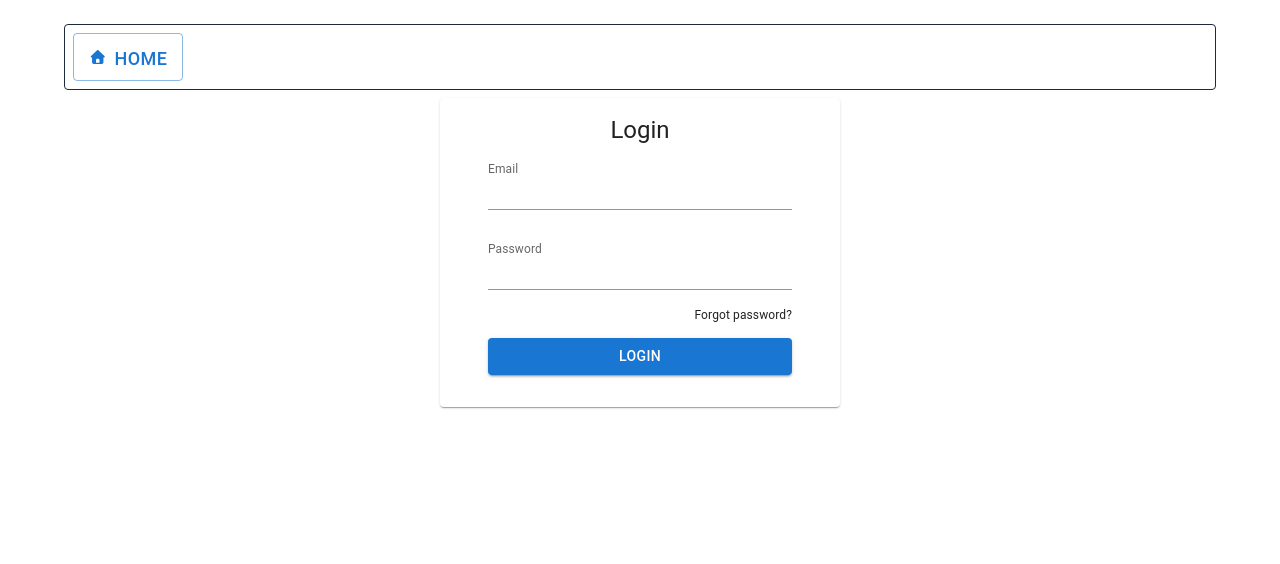
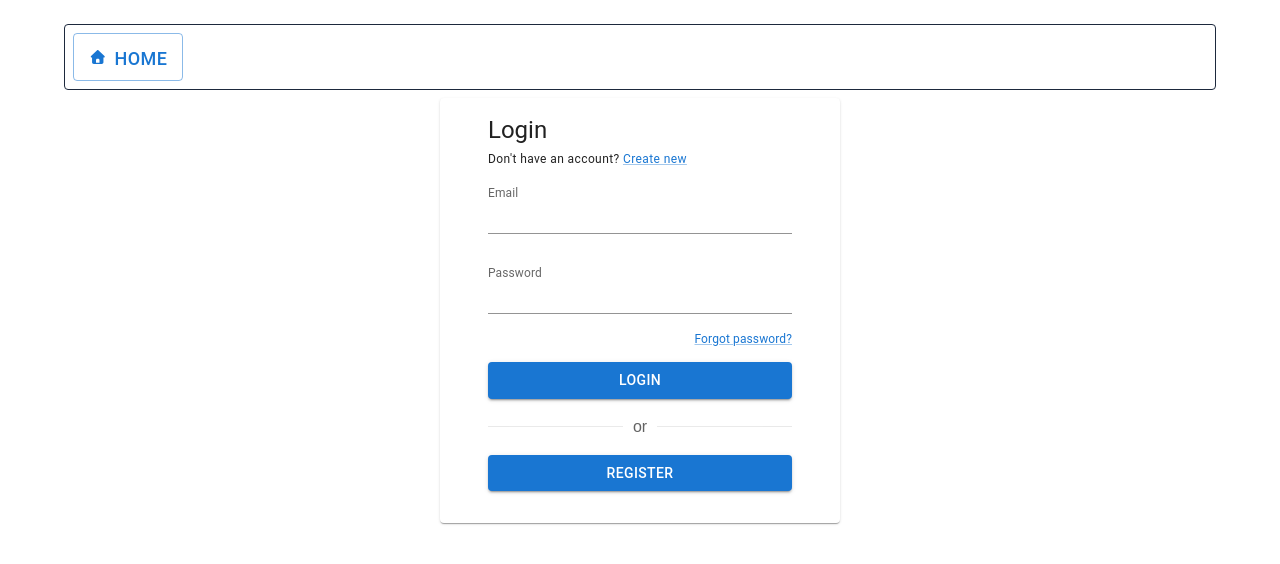
Before and after one commit to chaiyut-kun/book-app-api, a Next.js app: page /login in a window 1280 px wide. Shown: the top 564 px of the page. Built offline with nearby package versions, Linux system fonts and the light colour scheme; some icons are missing.

Commit message:
add register to root app

```diff
--- a/src/app/login/page.tsx
+++ b/src/app/login/page.tsx
@@ -1,14 +1,14 @@
 "use client"
 
 import React, { useState } from 'react'
-import { Card, Typography, Box, Container, Button } from '@mui/material'
+import { Card, Typography, Box, Container, Button, Divider } from '@mui/material'
 import Input from '@mui/material/Input';
 import InputLabel from '@mui/material/InputLabel';
 import InputAdornment from '@mui/material/InputAdornment';
 import FormControl from '@mui/material/FormControl';
 import TextField from '@mui/material/TextField';
 import AccountCircle from '@mui/icons-material/AccountCircle';
-import Link from 'next/link';
+import Link from '@mui/material/Link';
 import AuthService from '@/lib/AuthService';
 
 export default function Login() {
@@ -30,6 +30,10 @@ export default function Login() {
         }
     }
 
+    const toRegister = () => {
+        window.location.href = '/register'
+    }
+
     const onTextChange = (e: React.ChangeEvent<HTMLInputElement>): void => {
         const { name, value } = e.target
         setUserData({
@@ -45,7 +49,8 @@ export default function Login() {
             <Container>
                 <Card sx={{ maxWidth: 400, mx: 'auto', py: 2, px: 6 }}>
                     <Box>
-                        <Typography variant='h5' align='center'>Login</Typography>
+                        <Typography variant='h5' >Login</Typography>
+                        <Typography variant='caption' >Don't have an account? <Link href="/register" underline="always">Create new</Link></Typography>
                     </Box>
                     <Box>
                         <InputWithIcon name='email' value={userData.email} handleChange={onTextChange} label="Email" type="text" />
@@ -53,7 +58,7 @@ export default function Login() {
                     </Box>
                     <Box sx={{ position: 'relative', mb: 2 }}>
                         <Box sx={{ position: 'absolute', right: 0 }}>
-                            <Link href={"#"}>
+                            <Link href={"#"} >
                                 <Typography fontSize={12}>
                                     Forgot password?
                                 </Typography>
@@ -62,6 +67,9 @@ export default function Login() {
                         </Box>
                     </Box>
                     <Button variant="contained" sx={{ my: 2 }} onClick={handlerUserData} fullWidth>Login</Button>
+                    <Divider sx={{ opacity: 0.7 }}>or</Divider>
+                    <Button variant="contained" sx={{ my: 2 }} onClick={toRegister} fullWidth>Register</Button>
+
                 </Card>
             </Container>
         </>
@@ -69,11 +77,11 @@ export default function Login() {
 }
 
 interface InputWithIconProps {
-  label: string;
-  type: string;
-  handleChange: React.ChangeEventHandler<HTMLInputElement>;
-  name: string
-  value: string
+    label: string;
+    type: string;
+    handleChange: React.ChangeEventHandler<HTMLInputElement>;
+    name: string
+    value: string
 }
 
 export function InputWithIcon({ label, type, handleChange, name, value }: InputWithIconProps) {
--- a/src/app/register/page.tsx
+++ b/src/app/register/page.tsx
@@ -11,7 +11,7 @@ function Register() {
         email: '',
         password: '',
         confirmPassword: ''
-    } as RegisterForm
+    }
 
     const [registerForm, setRegisterForm] = useState(userData)
 
@@ -20,7 +20,7 @@ function Register() {
         setRegisterForm({
             ...registerForm,
             [name]: value
-        } as RegisterForm)
+        })
     }
 
     const handleRegister = () => {
@@ -34,11 +34,12 @@ function Register() {
             return
         }
 
+        // console.log(registerForm)
 
-        AuthService.Register(registerForm).then(async (res) => {
+        AuthService.Register(registerForm as RegisterForm).then(async res => {
             if (res.status === 201) {
-                console.log(res)
-                return res
+                localStorage.setItem('token', res.data.token)
+                window.location.href = '/'
             }
         })
     }
--- a/src/lib/AuthService.ts
+++ b/src/lib/AuthService.ts
@@ -6,6 +6,7 @@ import axios from "axios";
 export default class AuthService {
   private static API_PATH = "http://localhost:3000/api"
   static Register(data: RegisterForm) {
+    console.log(this.API_PATH)
     // send data to api
     const response = axios.post(
       `${AuthService.API_PATH}/auth/register`,
--- a/src/types/RegisterForm.d.ts
+++ b/src/types/RegisterForm.d.ts
@@ -2,7 +2,7 @@ export interface RegisterForm {
     username: string
     email: string
     password: string
-    confirmPassword?: string
+    // confirmPassword?: string
 }
 
 export interface LoginForm {
```
